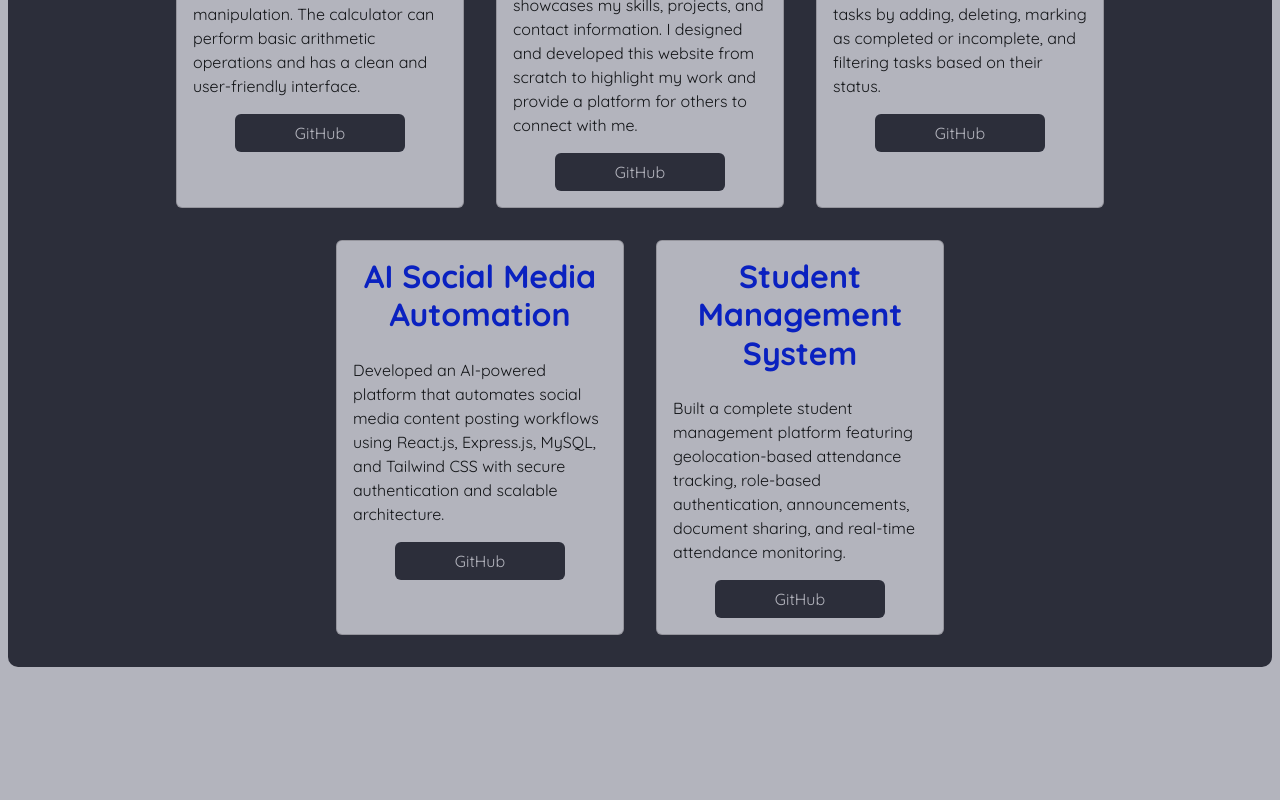
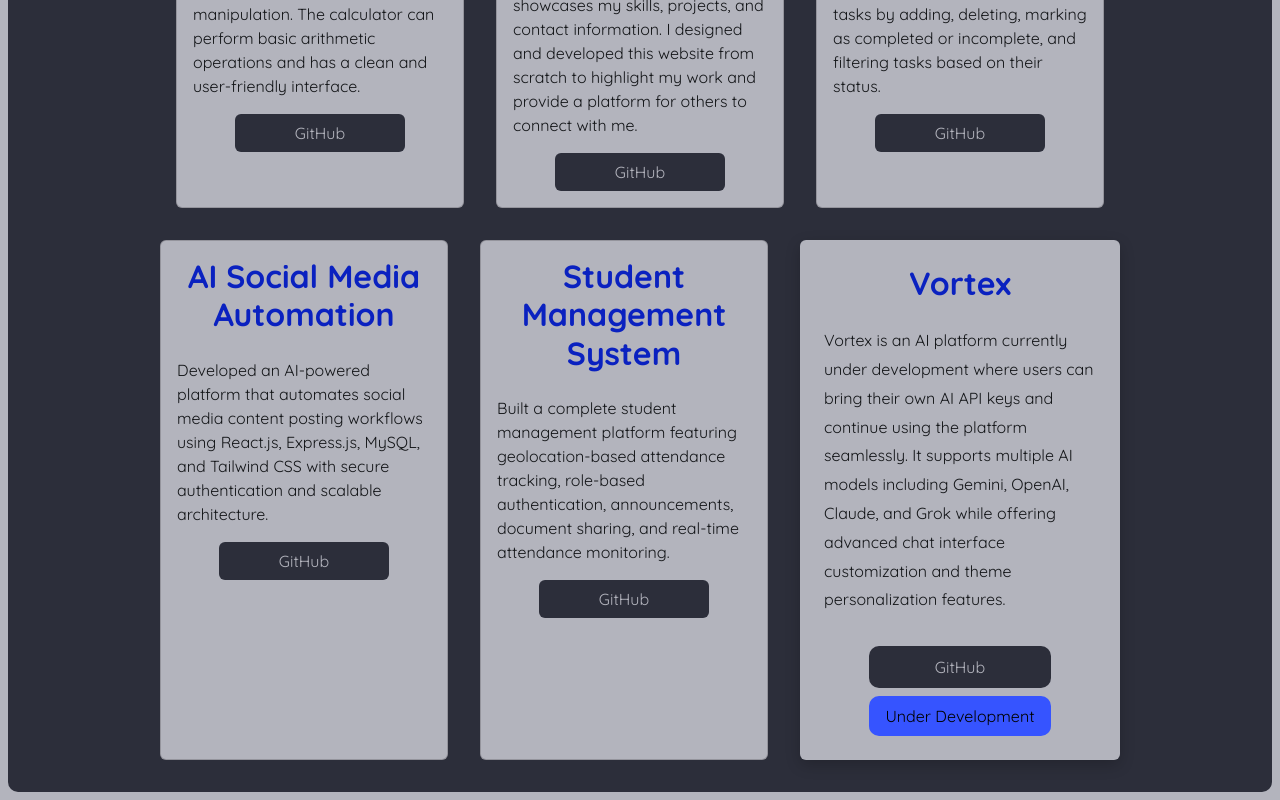
Before and after one commit to lokeshjaglan001/My-Portfolio, a React (Vite) app: page /projects in a window 1280 px wide. Shown: the part 878-1678 px from the top of the page. Before the commit the page ends 1553 px from the top, so only its background shows below. Built offline with nearby package versions, Linux system fonts and the light colour scheme.

Commit message:
Website Updated

```diff
--- a/src/components/Projects.jsx
+++ b/src/components/Projects.jsx
@@ -235,6 +235,70 @@
               </a>
             </div>
           </div>
+
+          {/* Vortex */}
+          <div
+            className="card p-4 m-3"
+            style={{
+              width: '20rem',
+              backgroundColor: 'var(--color-2)',
+              color: 'var(--color-3)',
+              borderRadius: '6px',
+              border: 'none',
+              boxShadow: '0 5px 15px rgba(0,0,0,0.2)'
+            }}
+          >
+
+            <h2
+              className='mb-4 text-center'
+              style={{
+                color: 'var(--color-4)',
+                fontWeight: 700
+              }}
+            >
+              Vortex
+            </h2>
+
+            <p style={{lineHeight:'1.8'}}>
+              Vortex is an AI platform currently under development
+              where users can bring their own AI API keys and continue
+              using the platform seamlessly. It supports multiple AI
+              models including Gemini, OpenAI, Claude, and Grok while
+              offering advanced chat interface customization and theme
+              personalization features.
+            </p>
+
+            <div className="d-flex justify-content-center gap-2 flex-wrap mt-3">
+
+              <a
+                href='https://github.com/lokeshjaglan001/Vortex'
+                target='_blank'
+                rel='noreferrer'
+                style={{
+                  color: 'var(--color-2)',
+                  backgroundColor: 'var(--color-1)',
+                  borderRadius: '10px'
+                }}
+                className='btn px-4 py-2 col-md-8'
+              >
+                GitHub
+              </a>
+
+              <button
+                style={{
+                  color: 'black',
+                  backgroundColor: '#3654FF',
+                  borderRadius: '10px',
+                  border: 'none',
+                }}
+                className='btn px-3 py-2'
+              >
+                Under Development
+              </button>
+
+            </div>
+
+          </div>
         </div>
       </div>
     </>
```
